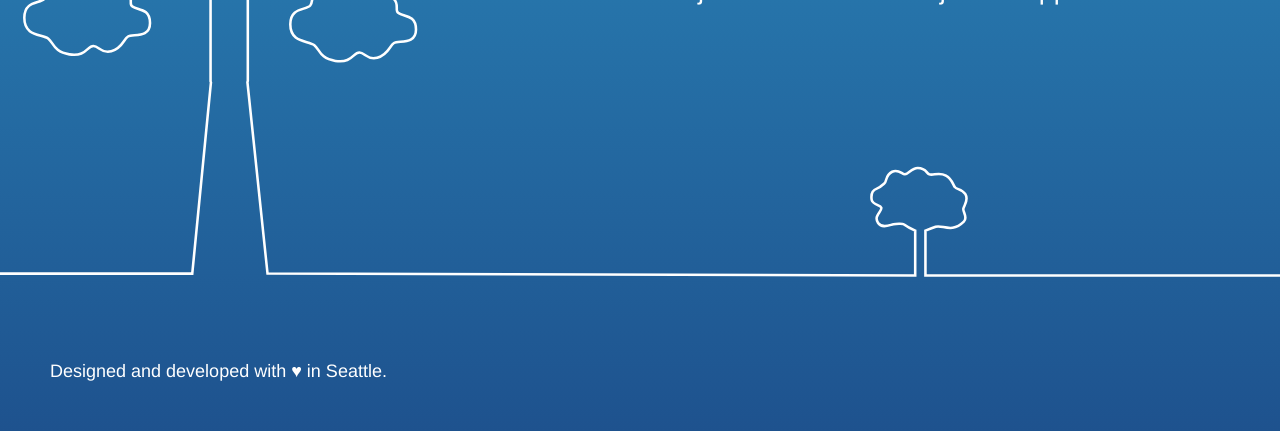
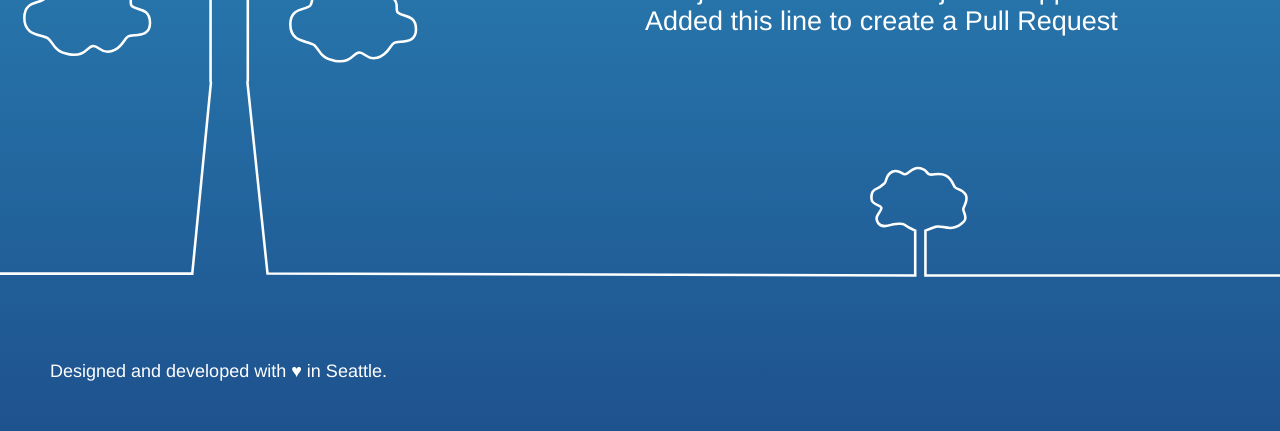
Before and after one commit to MrSakhs/Team-Project, a website: page public/index.html in a window 1280 px wide. Shown: the part 369-800 px from the top of the page. Drawn offline with Linux system fonts and the light colour scheme.

Commit message:
Updated index.html

```diff
--- a/public/index.html
+++ b/public/index.html
@@ -60,6 +60,7 @@
             <div class="text">
                 <h1>Congratulations!</h1>
                 <h2>You just created a Node.js web application</h2>
+                <h2>Added this line to create a Pull Request</h2>
             </div>
         </div>
     </div>
```
